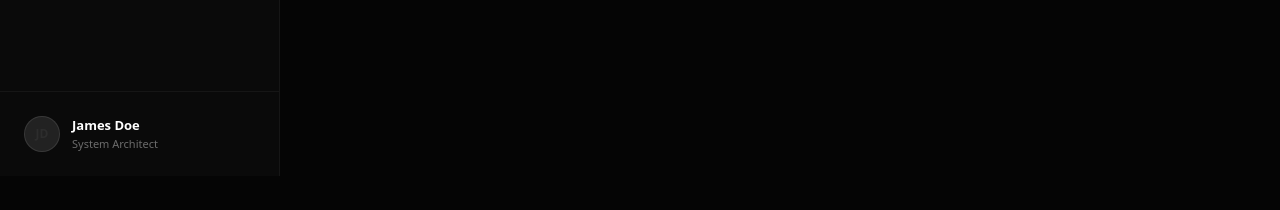
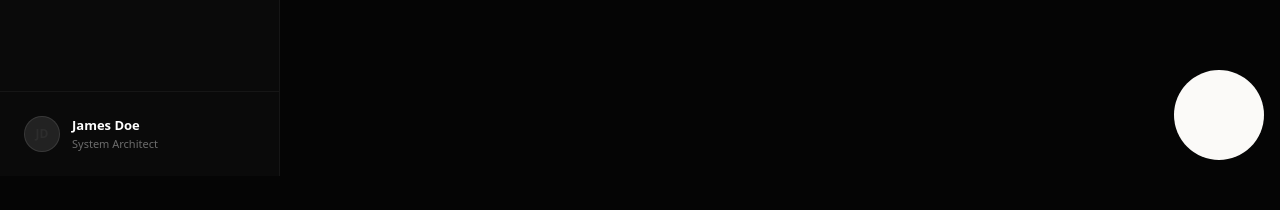
Before and after one commit to moabytemusic-code/welcometoaurum, a Next.js app: page /admin/manage in a window 1280 px wide. Shown: the part 624-834 px from the top of the page. Built offline with nearby package versions, Linux system fonts and the light colour scheme; no server answers; the database is empty.

Commit message:
feat: embed floating chatbot assistant widget across all pages

```diff
--- a/src/app/layout.js
+++ b/src/app/layout.js
@@ -13,6 +13,7 @@ export const metadata = {
 };
 
 import GoogleTranslate from "@/components/GoogleTranslate";
+import ChatWidgetEmbed from "@/components/ChatWidgetEmbed";
 
 export default function RootLayout({ children }) {
   return (
@@ -24,6 +25,7 @@ export default function RootLayout({ children }) {
       <body suppressHydrationWarning className="min-h-full flex flex-col font-sans bg-[#050505] text-white">
         <GoogleTranslate />
         {children}
+        <ChatWidgetEmbed />
       </body>
     </html>
   );
--- /dev/null
+++ b/src/components/ChatWidgetEmbed.js
@@ -0,0 +1,54 @@
+"use client";
+
+import React, { useState, useEffect } from "react";
+
+export default function ChatWidgetEmbed() {
+  const [isOpen, setIsOpen] = useState(false);
+
+  useEffect(() => {
+    const handleMessage = (event) => {
+      // Safety check: confirm the message structure is what we expect
+      if (event.data && event.data.type === "aurum_chat_toggle") {
+        setIsOpen(event.data.isOpen);
+      }
+    };
+
+    window.addEventListener("message", handleMessage);
+    return () => {
+      window.removeEventListener("message", handleMessage);
+    };
+  }, []);
+
+  return (
+    <div
+      style={{
+        position: "fixed",
+        bottom: "16px",
+        right: "16px",
+        zIndex: 9999,
+        width: isOpen ? "420px" : "90px",
+        height: isOpen ? "650px" : "90px",
+        maxWidth: "calc(100vw - 32px)",
+        maxHeight: "calc(100vh - 32px)",
+        transition: "width 0.3s cubic-bezier(0.16, 1, 0.3, 1), height 0.3s cubic-bezier(0.16, 1, 0.3, 1)",
+        overflow: "hidden",
+        borderRadius: isOpen ? "24px" : "50%",
+        pointerEvents: "none" // Let pointer events pass through container
+      }}
+    >
+      <iframe
+        src="/chat?embed=true"
+        title="Aurum AI Chatbot"
+        style={{
+          width: "100%",
+          height: "100%",
+          border: "none",
+          background: "transparent",
+          pointerEvents: "auto", // Re-enable pointer events on the iframe itself
+          colorScheme: "dark"
+        }}
+        allow="microphone" // Enable voice input/speech recognition in the iframe
+      />
+    </div>
+  );
+}
```
